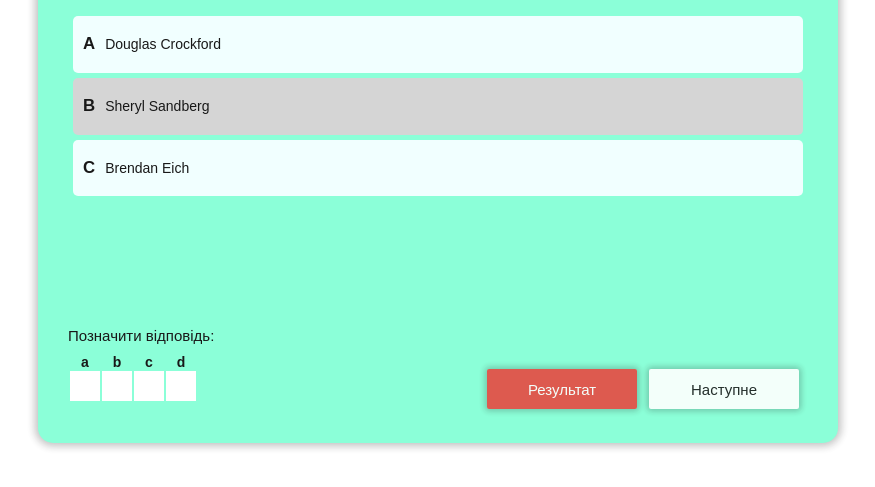
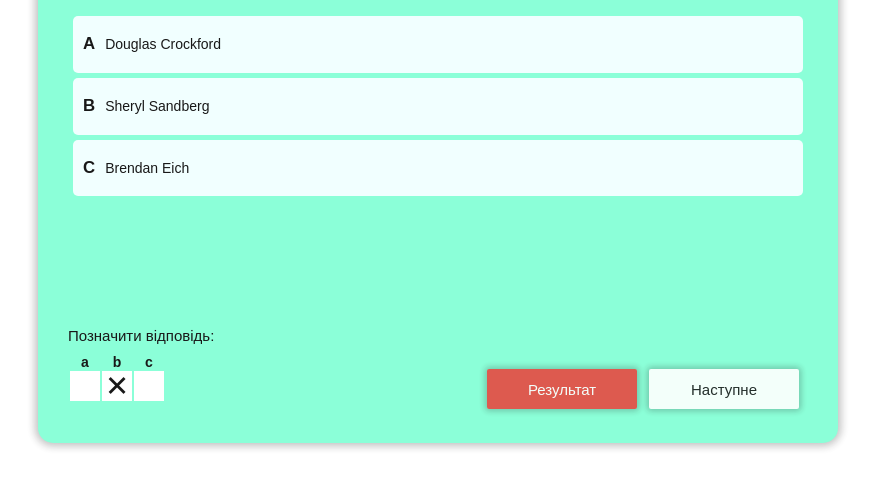
Before and after one commit to vasilmaliy/multiple-choice-app, a website built with webpack: page src/index.html in a window 1280 px wide. Both pictures are taken after a click on the element 640 px from the left and 219 px from the top of the page. Shown: the part 127-614 px from the top of the page, without its empty margins (202-1077 px from the left). Built offline with nearby package versions, Linux system fonts and the light colour scheme.

Commit message:
add  choice click handler

```diff
--- a/src/index.html
+++ b/src/index.html
@@ -12,7 +12,7 @@
         title
     </header>
     <section class="main">
-        <header class="header questions-test-container" id="que">
+        <header class="header questions-test-container">
 
         </header>
         <footer class="footer select-answers-variable">
@@ -25,8 +25,5 @@
             </div>
         </footer>
     </section>
-
-
-
 </body>
 </html>
--- a/src/index.js
+++ b/src/index.js
@@ -11,4 +11,5 @@
         nextBtn: '.next-btn',
     });
     screen.init();
+
 });
--- a/src/models/Choices.js
+++ b/src/models/Choices.js
@@ -1,55 +1,64 @@
+import {onListener} from '@/core/dom';
 export default class Choices {
-    constructor(choicesContainerSelector) {
 
+    constructor({
+            choicesContainerSelector = null,
+            questions = null,
+            screen = null,
+        } = {}) {
         this.choicesContainer = document.querySelector(choicesContainerSelector);
+        this.questions = questions;
+        this.getCurrentQuestion = screen.getCurrentQuestion.bind(screen);
+        onListener(this.choicesContainer, 'click', this.handlerMakeChoice.bind(this));
+    }
+
+    handlerMakeChoice(event) {
+        const selectedCheckbox = event.target.nodeName === 'INPUT' ? event.target : null;
+
+        if ( !selectedCheckbox ) return;
+        console.log('fack')
+
+        const isChecked = selectedCheckbox.checked;
+        const allCheckboxs = this.choicesContainer.querySelectorAll('.checkbox');
+
+        for ( let checkbox of allCheckboxs ) {
+            checkbox.checked = false;
+        }
+        // if checkbox and answer already selected - cancel otherwise select
+        selectedCheckbox.checked = isChecked ? true : false;
+        // document.querySelector(`[data-answer=${selectedCheckbox.value}]`).click();
     }
 
     render() {
-        let htmlChoices = '';
+        let choiseTableHeaders = [];
+        let choiseTableCells = [];
 
-            htmlChoices += `
-                <tbody>
-                    <tr class="choices-table__row">
-                        <th class="choices-table__th"><span class="choice" >a</span></th>
-                        <th class="choices-table__th"><span class="choice" >b</span></th>
-                        <th class="choices-table__th"><span class="choice" >c</span></th>
-                        <th class="choices-table__th"><span class="choice" >d</span></th>
-                    </tr>
-                    <tr class="choices-table__row">
-                        <td class="checkbox-holder">
-                            <input class="checkbox" type="checkbox" id="test1" />
-                            <label class="checkbox-lable" for="test1" aria-describedby="label"></label>
-                        </td>
-                        <!-- <td class="radio-holder">
-                            <lable class="radio-lable">
-                                <input type="radio" value="b" name="radio" id="b" class="radio">
-                                <span class="radio-marked"></span>
-                            </lable>
-                        </td> -->
-                        <td class="checkbox-holder">
-                            <input class="checkbox" type="checkbox" id="test2" />
-                            <label class="checkbox-lable" for="test2" aria-describedby="label"></label>
-                        </td>
-                        <td class="checkbox-holder">
-                            <input class="checkbox" type="checkbox" id="test3" />
-                            <label class="checkbox-lable" for="test3" aria-describedby="label"></label>
-                        </td>
-                        <td class="checkbox-holder">
-                            <input class="checkbox" type="checkbox" id="test4" />
-                            <label class="checkbox-lable" for="test4" aria-describedby="label"></label>
-                        </td>
-                    </tr>
-                </tbody>
-            `;
+        for ( let letter in this.getCurrentQuestion().answers ) {
 
+            choiseTableHeaders.push(
+                `<th class="choices-table__th"><span class="choice" >${letter}</span></th>`
+            );
+            choiseTableCells.push(
+                `<td class="checkbox-holder">
+                       <input class="checkbox" type="checkbox" id="${letter}" value="${letter}"/>
+                       <label class="checkbox-lable" for="${letter}" aria-describedby="label"></label>
+                </td>`
+            );
+        }
 
         const html = `
             <h4 class="select-answers-title">Позначити відповідь:</h4>
             <table class="choices-table">
-                ${htmlChoices}
+                <tbody>
+                    <tr class="choices-table__row">
+                        ${choiseTableHeaders.join('')}
+                    </tr>
+                    <tr class="choices-table__row">
+                        ${choiseTableCells.join('')}
+                    </tr>
+                </tbody>
             </table>
         `;
-        console.log(this.choicesContainer)
 
         this.choicesContainer.innerHTML = html;
     }
--- a/src/models/Screen.js
+++ b/src/models/Screen.js
@@ -19,27 +19,51 @@
         this.screenContainer = document.querySelector(screenContainerSelector);
         this.questions = questions;
         this.nextBtn = document.querySelector(nextBtn);
-        this.currentQuestion = this.questions[this.state.index-1];
-
-        this.choices = new Choices(choicesContainerSelector);
+        this.choices = new Choices({
+            choicesContainerSelector: choicesContainerSelector,
+            questions: this.questions,
+            screen: this,
+        });
     }
 
-    markAnswer(event) {
-        const li = event.target.closest('li');
+    setAnswerToQuestion(answer) {
+        this.state.answer = answer
+    }
 
-        if ( !li ) return;
+    getQuestionIndex() {
+        return this.state.index;
+    }
 
-        for ( let elem of li.parentNode.children ) {
-            elem.classList.remove('answer-lable--marked');
+    getCurrentQuestion() {
+        return this.questions[this.getQuestionIndex()-1];
+    }
+
+    isCurrentAnswerSelected( answer ) {
+        return answer === this.state.answer;
+    }
+
+    markAnswer( event ) {
+        const label = event.target.closest('label');
+
+        if ( !label ) return;
+
+        for ( let answer of label.parentNode.children ) {
+            answer.classList.remove('answer-lable--marked');
         }
 
-        li.classList.add('answer-lable--marked');
-        this.state.answer = li.dataset.answer;
+        // remove answer if it already selected
+        if ( this.isCurrentAnswerSelected(label.dataset.answer) ) {
+            this.state.answer = null
+
+        }
+
+        label.classList.add('answer-lable--marked');
+        this.state.answer = label.dataset.answer;
     }
 
     checkAnswer() {
 
-        if ( this.currentQuestion.correctAnswer === this.state.answer ) {
+        if ( this.getCurrentQuestion().correctAnswer === this.state.answer ) {
             this.state.score += 1;
         }
     }
@@ -48,7 +72,6 @@
         this.checkAnswer();
 
         this.state.index += 1;
-        this.render();
 
         if ( this.isNextQuestion() ) {
              this.state.answer = null;
@@ -56,6 +79,7 @@
             this.state.complete = true;
             this.hideNextBtn();
         }
+        this.render();
     }
 
     isNextQuestion() {
@@ -75,26 +99,26 @@
     }
 
     render() {
-        this.currentQuestion = this.questions[this.state.index-1];
+        this.choices.render();
+
         const answers = [];
 
-        for ( let letter in this.currentQuestion.answers ) {
+        for ( let letter in this.getCurrentQuestion().answers ) {
 
             answers.push(
-                `<li class="answer-lable" data-answer="${letter}">
+                `<label for="${letter}" class="answer-lable" data-answer="${letter}">
                     <span class="answer-leter">${letter}</span>
-                    <h4 class="answer">${this.currentQuestion.answers[letter]}</h4>
-                </li>`
+                    <h4 class="answer">${this.getCurrentQuestion().answers[letter]}</h4>
+                </label>`
             );
         }
 
         const html = `
-            <h4 class="header__question" id="question">${this.currentQuestion.question}</h4>
-            <ul class="header__answers">
+            <h4 class="header__question" id="question">${this.getCurrentQuestion().question}</h4>
+            <div class="header__answers">
                 ${answers.join('')}
-            </ul>
+            </div>
         `;
-
 
         this.screenContainer.innerHTML = html;
     }
--- a/src/styles/styles.css
+++ b/src/styles/styles.css
@@ -38,6 +38,11 @@
 
   font-family: Arial, Helvetica, sans-serif;
   color: #000000;
+
+  -webkit-user-select: none;  /* Chrome all / Safari all */
+  -moz-user-select: none;     /* Firefox all */
+  -ms-user-select: none;      /* IE 10+ */
+  user-select: none;          /* Likely future */
 }
 
 input, button, textarea {
@@ -138,9 +143,6 @@
   border-radius: 5px;
 }
 
-.answer-lable--marked {
-  background-color: rgb(209, 209, 209);
-}
 
 .answer-leter {
   text-transform: uppercase;
@@ -166,16 +168,6 @@
 .footer__left-container {
   padding: 0px 0px 20px 10px;
 }
-.choices-table {
-
-}
-.choices-table__row {
-
-}
-.choices-table__th {
-}
-.choice {
-}
 
 .select-answers-title {
   padding: 10px 0px;
@@ -192,6 +184,7 @@
   clip: rect(1px 1px 1px 1px); /* IE6, IE7 */
   clip: rect(1px, 1px, 1px, 1px);
 }
+
 
 .checkbox-lable {
   display: block;
```
Also changed, not shown: src/models/window.js (deleted, +0 -8 lines).
